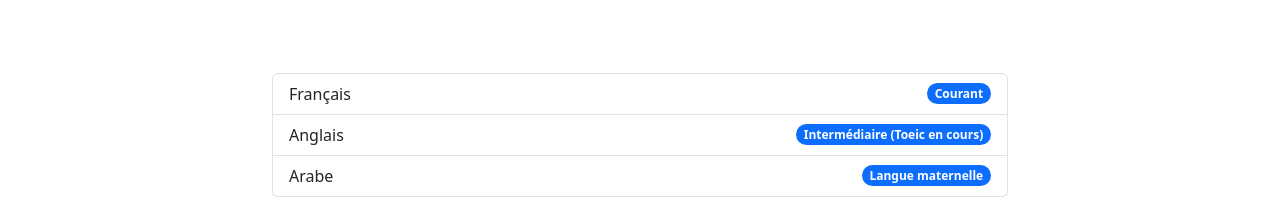
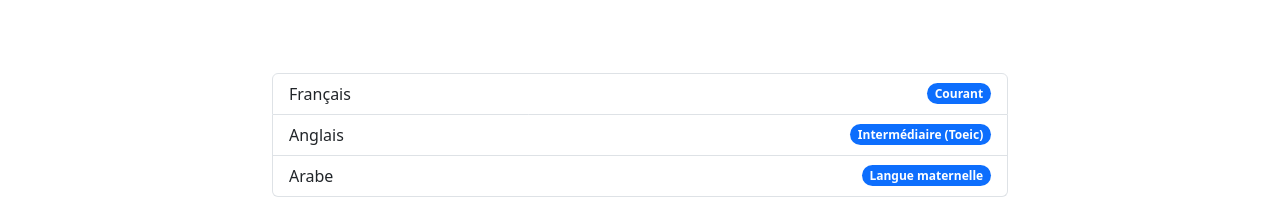
Before and after one commit to medkacimi/Portfolio, a plain HTML site: page index.html in a window 1280 px wide. Shown: the part 4140-4354 px from the top of the page. Drawn offline with nearby package versions, Linux system fonts and the light colour scheme.

Commit message:
index.html

```diff
--- a/index.html
+++ b/index.html
@@ -343,7 +343,7 @@
           </li>
           <li class="list-group-item d-flex justify-content-between align-items-center fade-in">
             Anglais
-            <span class="badge bg-primary rounded-pill">Intermédiaire (Toeic en cours)</span>
+            <span class="badge bg-primary rounded-pill">Intermédiaire (Toeic)</span>
           </li>
           <li class="list-group-item d-flex justify-content-between align-items-center fade-in">
             Arabe
```
